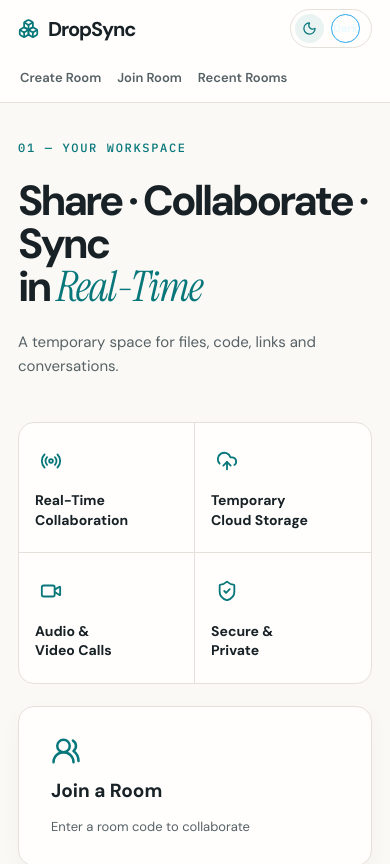
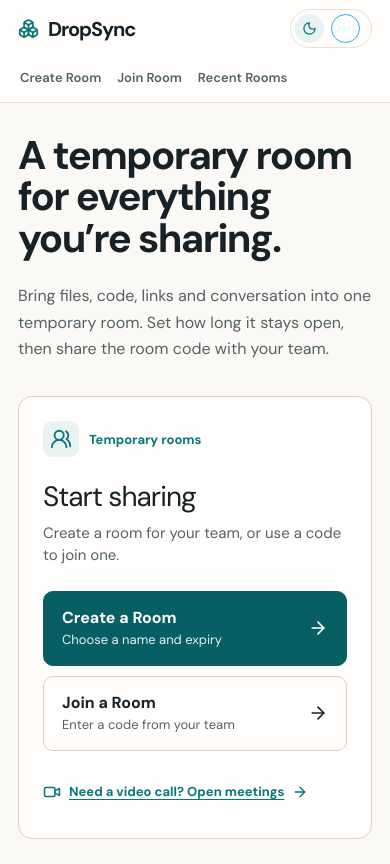
Before and after one commit to KrishnaT-25/dropsync, a React (Vite) app in the folder client/: page / in a window 390 px wide. Shown: the top 864 px of the page. Built offline with nearby package versions, Linux system fonts and the light colour scheme; no server answers.

Commit message:
Improve home room entry UI

```diff
--- a/client/src/editorial-theme.css
+++ b/client/src/editorial-theme.css
@@ -428,3 +428,120 @@ html:root .ds-room-shell .ds-code-content > div { min-height: 0; }
 @media (max-width: 650px) {
   html:root .ds-room-shell .ds-sidebar { flex-shrink: 0; }
 }
+
+/* Home entry: put the room decision before supporting details. */
+.ds-skip-link {
+  position: fixed;
+  z-index: 100;
+  top: 10px;
+  left: 12px;
+  padding: 10px 14px;
+  color: #fff;
+  background: #075e63;
+  border-radius: 8px;
+  transform: translateY(-160%);
+}
+.ds-skip-link:focus-visible { transform: translateY(0); }
+html:root .ds-home-hero { gap: 0; }
+html:root .ds-home-intro {
+  display: grid;
+  grid-template-columns: minmax(0, 1.25fr) minmax(330px, .75fr);
+  align-items: center;
+  gap: clamp(36px, 6vw, 100px);
+}
+html:root .ds-home-intro .ds-hero-copy { max-width: 750px; }
+html:root .ds-home-intro .ds-hero-copy h1 {
+  max-width: 790px;
+  margin: 0 0 24px;
+  font-size: clamp(48px, 5.7vw, 82px);
+  letter-spacing: -.04em;
+  line-height: 1.04;
+  text-wrap: balance;
+}
+html:root .ds-home-intro .ds-hero-copy p {
+  max-width: 570px;
+  margin: 0;
+  font-size: clamp(16px, 1.45vw, 19px);
+  line-height: 1.65;
+}
+html:root .ds-home-actions {
+  padding: clamp(24px, 2.6vw, 38px);
+  background: var(--bg-card);
+  border: 1px solid var(--border-strong);
+  border-radius: 14px;
+}
+.ds-home-actions-top { display: flex; align-items: center; gap: 10px; color: var(--color-accent); font-size: 13px; font-weight: 700; }
+.ds-home-actions-mark { width: 36px; height: 36px; display: grid; place-items: center; border-radius: 9px; background: var(--teal-soft); }
+.ds-home-actions h2 { margin: 24px 0 8px; font-size: clamp(28px, 2.5vw, 34px); line-height: 1.15; letter-spacing: -.035em; text-wrap: balance; }
+.ds-home-actions > p { margin: 0 0 24px; color: var(--text-secondary); font-size: 15px; line-height: 1.5; }
+.ds-home-action {
+  display: flex;
+  align-items: center;
+  justify-content: space-between;
+  gap: 14px;
+  min-height: 75px;
+  padding: 14px 18px;
+  border: 1px solid var(--border-strong);
+  border-radius: 10px;
+  color: var(--text-primary);
+  text-decoration: none;
+  transition: background-color .18s, border-color .18s, transform .18s;
+}
+.ds-home-action + .ds-home-action { margin-top: 10px; }
+.ds-home-action span { min-width: 0; display: grid; gap: 2px; }
+.ds-home-action strong { font-size: 16px; line-height: 1.3; }
+.ds-home-action small { color: var(--text-secondary); font-size: 13px; line-height: 1.35; }
+.ds-home-action svg { flex: none; }
+.ds-home-action:hover { transform: translateY(-1px); border-color: var(--color-accent); }
+.ds-home-action-primary, .ds-home-action-primary:hover { border-color: #075e63; color: #fff; background: #075e63; }
+.ds-home-action-primary small { color: #e1f4f1; }
+html:root.dark .ds-home-action-primary, html:root.dark .ds-home-action-primary:hover { border-color: #71c9c6; color: #142524; background: #71c9c6; }
+html:root.dark .ds-home-action-primary small { color: #254b49; }
+.ds-home-action-secondary:hover { background: var(--teal-soft); }
+.ds-home-meet-link {
+  display: inline-flex;
+  align-items: center;
+  gap: 8px;
+  min-height: 44px;
+  margin-top: 19px;
+  color: var(--color-accent);
+  font-size: 13px;
+  font-weight: 700;
+  text-decoration: underline;
+  text-underline-offset: 3px;
+}
+.ds-home-meet-link:hover { color: var(--color-accent-hover); }
+html:root .ds-home-capabilities {
+  display: grid;
+  grid-template-columns: repeat(4, minmax(0, 1fr));
+  gap: 0;
+  margin-top: clamp(48px, 6vw, 84px);
+  padding: 20px 0;
+  border-top: 1px solid var(--border);
+  border-bottom: 1px solid var(--border);
+}
+.ds-duration-label { display: block; font-size: 13px; font-weight: 700; color: var(--text-primary); margin-bottom: 7px; }
+.ds-home-capability { display: flex; align-items: center; justify-content: center; gap: 11px; min-height: 44px; color: var(--text-secondary); font-size: 14px; font-weight: 600; }
+.ds-home-capability + .ds-home-capability { border-left: 1px solid var(--border); }
+.ds-home-capability svg { flex: none; color: var(--color-accent); }
+@media (max-width: 900px) {
+  html:root .ds-home-intro { grid-template-columns: minmax(0, 1fr) minmax(300px, .85fr); gap: 30px; }
+  html:root .ds-home-intro .ds-hero-copy h1 { font-size: clamp(45px, 6vw, 64px); }
+}
+@media (max-width: 700px) {
+  html:root .ds-home-intro { grid-template-columns: 1fr; gap: 34px; }
+  html:root .ds-home-intro .ds-hero-copy h1 { font-size: clamp(42px, 9vw, 60px); }
+  html:root .ds-home-actions { width: 100%; }
+  html:root .ds-home-capabilities { grid-template-columns: repeat(2, minmax(0, 1fr)); margin-top: 42px; padding: 12px 0; }
+  .ds-home-capability { justify-content: flex-start; padding: 8px 14px; }
+  .ds-home-capability:nth-child(3) { border-left: 0; }
+}
+@media (max-width: 400px) {
+  html:root .ds-home-intro .ds-hero-copy h1 { font-size: 40px; }
+  html:root .ds-home-capabilities { grid-template-columns: 1fr; }
+  .ds-home-capability + .ds-home-capability { border-left: 0; }
+}
+@media (prefers-reduced-motion: reduce) {
+  .ds-home-action { transition: none; }
+  .ds-home-action:hover { transform: none; }
+}
--- a/client/src/pages/HomePage.jsx
+++ b/client/src/pages/HomePage.jsx
@@ -1,6 +1,6 @@
-import { CloudUpload, PlusCircle, Radio, ShieldCheck, UsersRound, Video } from "lucide-react";
+import { ArrowRight, CloudUpload, Clock3, Code2, Link2, UsersRound, Video } from "lucide-react";
 import { useEffect } from "react";
-import { useNavigate, useSearchParams } from "react-router-dom";
+import { Link, useNavigate, useSearchParams } from "react-router-dom";
 import { AppShell } from "../components/layout/AppShell";
 import { Header } from "../components/layout/Header";
 import { EntryTabs } from "../components/home/EntryTabs";
@@ -9,10 +9,10 @@ import { isValidMeetingCode, normalizeMeetingCode } from "../utils/meetingCode";
 import { isValidRoomCode, normalizeRoomCode } from "../utils/roomCode";
 
 const features = [
-  { icon: Radio, title: "Real-Time", second: "Collaboration" },
-  { icon: CloudUpload, title: "Temporary", second: "Cloud Storage" },
-  { icon: Video, title: "Audio &", second: "Video Calls" },
-  { icon: ShieldCheck, title: "Secure &", second: "Private" },
+  { icon: CloudUpload, label: "Share files" },
+  { icon: Code2, label: "Paste code" },
+  { icon: Link2, label: "Collect links" },
+  { icon: Clock3, label: "Set an expiry" },
 ];
 
 export function HomePage() {
@@ -36,20 +36,25 @@ export function HomePage() {
   }, [searchParams, joinRoom, navigate]);
 
   return <AppShell>
+    <a className="ds-skip-link" href="#main-content">Skip to main content</a>
     <Header />
-    <main className={`ds-home-main ${view === "home" ? "ds-home-hero" : "ds-home-form"}`}>
+    <main id="main-content" tabIndex={-1} className={`ds-home-main ${view === "home" ? "ds-home-hero" : "ds-home-form"}`}>
       {view === "home" ? <>
-        <div className="ds-hero-copy">
-          <span className="ds-eyebrow">01 — YOUR WORKSPACE</span>
-          <h1>Share · Collaborate · Sync<br />in <span>Real-Time</span></h1>
-          <p>A temporary space for files, code, links and conversations.</p>
+        <div className="ds-home-intro">
+          <div className="ds-hero-copy">
+            <h1>A temporary room for everything you’re sharing.</h1>
+            <p>Bring files, code, links and conversation into one temporary room. Set how long it stays open, then share the room code with your team.</p>
+          </div>
+          <section className="ds-home-actions" aria-labelledby="ds-home-actions-title">
+            <div className="ds-home-actions-top"><span className="ds-home-actions-mark" aria-hidden="true"><UsersRound size={22} /></span><span>Temporary rooms</span></div>
+            <h2 id="ds-home-actions-title">Start sharing</h2>
+            <p>Create a room for your team, or use a code to join one.</p>
+            <Link className="ds-home-action ds-home-action-primary" to="/?view=create"><span><strong>Create a Room</strong><small>Choose a name and expiry</small></span><ArrowRight size={20} aria-hidden="true" /></Link>
+            <Link className="ds-home-action ds-home-action-secondary" to="/?view=join"><span><strong>Join a Room</strong><small>Enter a code from your team</small></span><ArrowRight size={20} aria-hidden="true" /></Link>
+            <Link className="ds-home-meet-link" to="/?view=meet"><Video size={18} aria-hidden="true" /> Need a video call? Open meetings <ArrowRight size={16} aria-hidden="true" /></Link>
+          </section>
         </div>
-        <div className="ds-feature-row">{features.map(({ icon: Icon, title, second }) => <div className="ds-feature" key={title}><span className="ds-feature-icon"><Icon size={22} /></span><strong>{title}<br />{second}</strong></div>)}</div>
-        <div className="ds-entry-cards">
-          <button className="ds-entry-card" onClick={() => navigate("/?view=join")}><UsersRound size={34} /><strong>Join a Room</strong><span>Enter a room code to collaborate</span></button>
-          <button className="ds-entry-card" onClick={() => navigate("/?view=create")}><PlusCircle size={36} /><strong>Create a Room</strong><span>Start a new room and invite others</span></button>
-        </div>
-        <button className="ds-text-link ds-meet-link" onClick={() => navigate("/?view=meet")}>Looking for a video call? Open meetings <span aria-hidden>↗</span></button>
+        <div className="ds-home-capabilities" aria-label="What you can do in a room">{features.map(({ icon: Icon, label }) => <div className="ds-home-capability" key={label}><Icon size={19} aria-hidden="true" /><span>{label}</span></div>)}</div>
       </> : <EntryTabs view={view} />}
     </main>
   </AppShell>;
```
Also changed, not shown: client/src/components/home/EntryTabs.jsx (+12 -12 lines).
